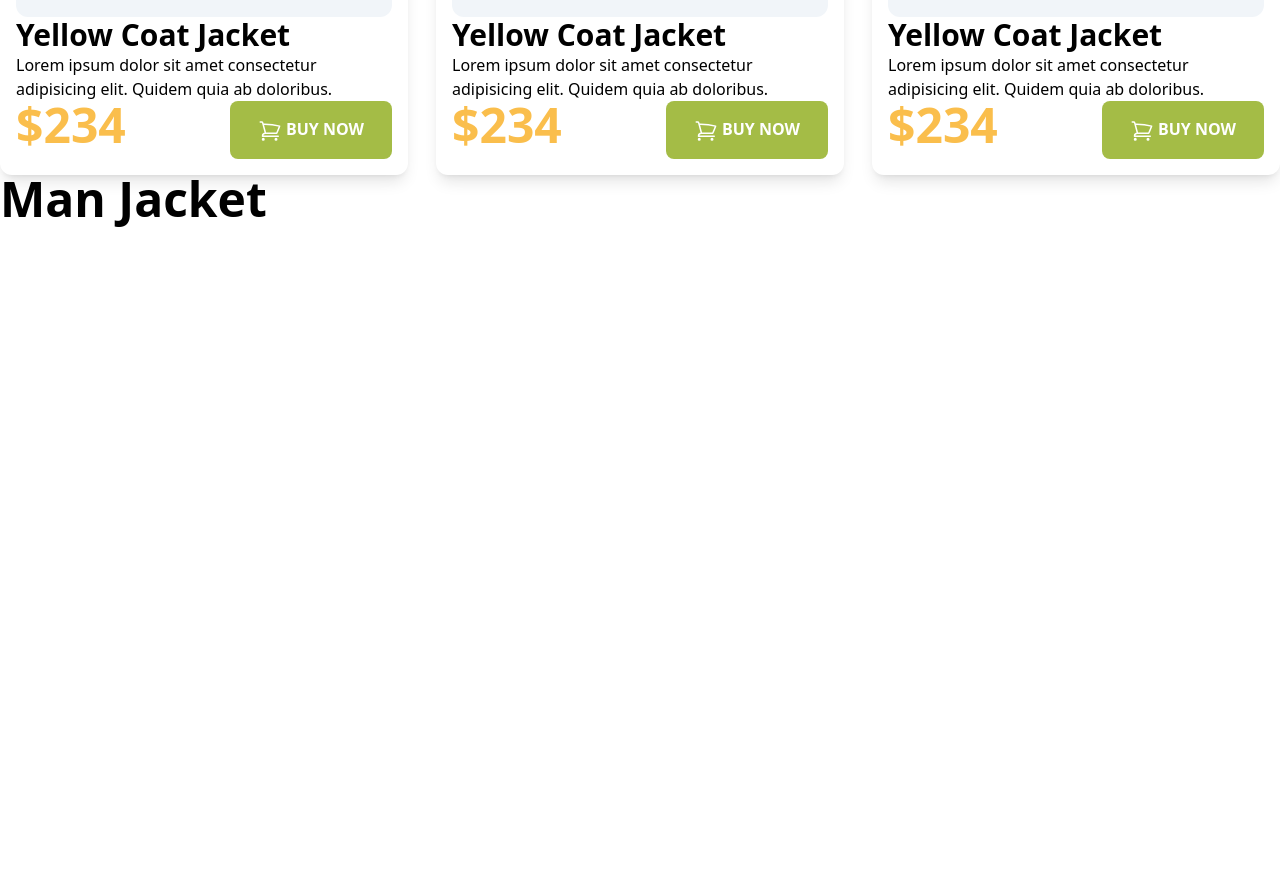
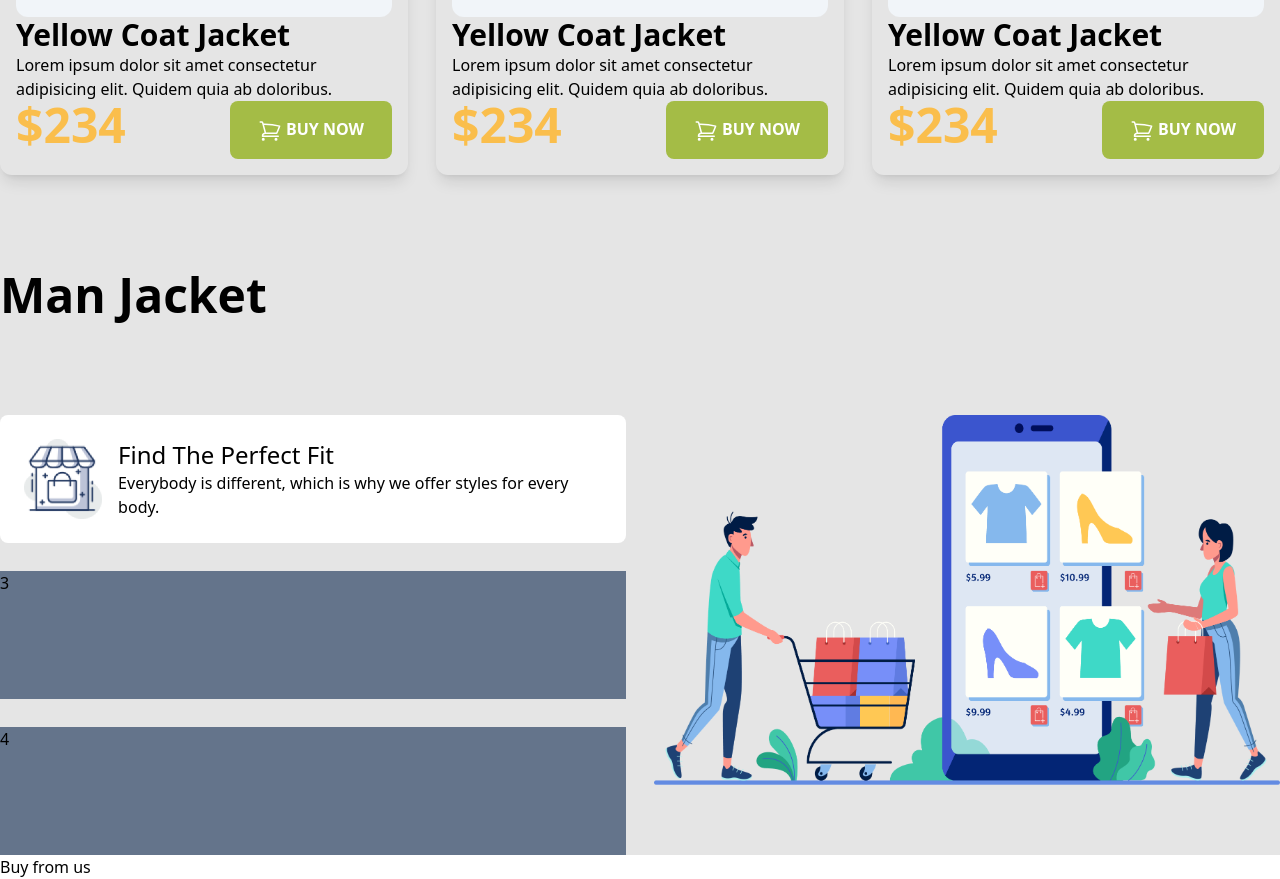
Before and after one commit to gautamsen117/penguin-fashion-with-tailwind, a plain HTML site: page index.html in a window 1280 px wide. Shown: the part 1161-2040 px from the top of the page. Before the commit the page ends 1392 px from the top, so only its background shows below. Drawn offline with nearby package versions, Linux system fonts and the light colour scheme.

Commit message:
added footer section

```diff
--- a/index.html
+++ b/index.html
@@ -42,11 +42,11 @@
             </div>
         </section>
     </header>
-    <main class="container mx-auto">
+    <main class="container mx-auto bg-[#E5E5E5]">
         <!-- women jacket -->
-        <section>
+        <section class="pb-24">
             <h2 class="text-5xl font-bold">Women Jacket</h2>
-            <div class="grid grid-cols-3 gap-7">
+            <div class="grid md:grid-cols-2 lg:grid-cols-3 gap-7">
                 <!-- jacket one -->
                 <div class="p-4 shadow-lg rounded-xl">
                     <div class="p-5 bg-slate-100 rounded-xl">
@@ -98,9 +98,30 @@
             </div>
         </section>
         <!-- Man Jacket -->
-        <section>
+        <section class="pb-24">
             <h2 class="text-5xl font-bold">Man Jacket</h2>
         </section>
+        <!-- our benefits -->
+        <section>
+            <div class="grid grid-cols-2 gap-7">
+                <div class="rounded-lg flex bg-white p-6 gap-x-4">
+                    <img class="w-20 h-20" src="images/house.png" alt="">
+                    <div>
+                        <h4 class="text-2xl">Find The Perfect Fit</h4>
+                        <p>Everybody is different, which is why we
+                            offer styles for every body.</p>
+                    </div>
+                </div>
+                <div class="row-span-3">
+                    <img src="images/shopping.png" alt="">
+                </div>
+                <div class="h-32 bg-slate-500">3</div>
+                <div class="h-32 bg-slate-500">4</div>
+            </div>
+        </section>
     </main>
+    <footer>
+        <p>Buy from us</p>
+    </footer>
 </body>
 </html>
```
